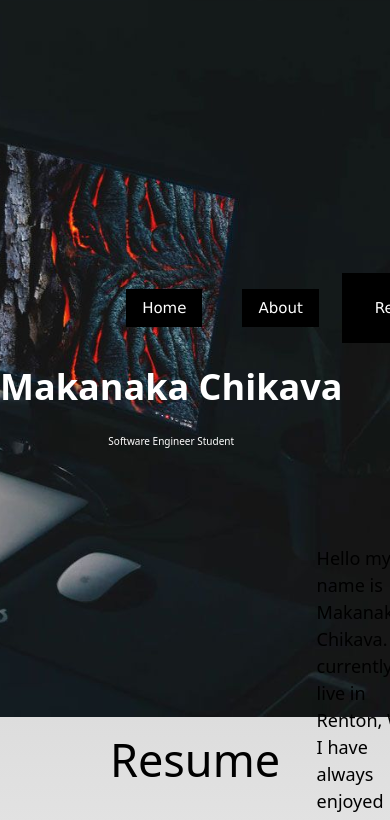
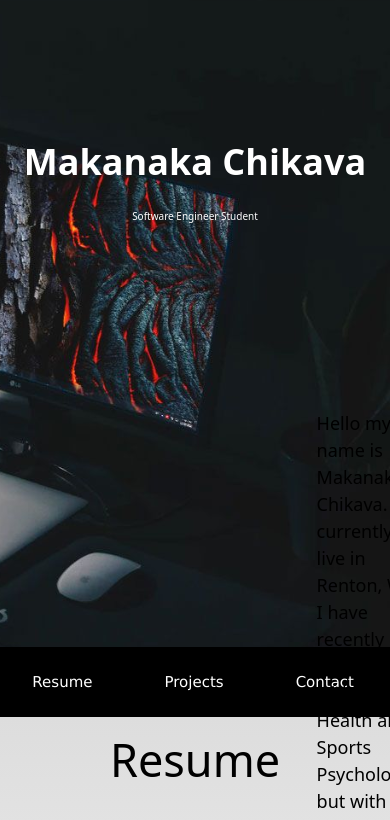
Before and after one commit to MakaChikava/Portfolio, a plain HTML site: page web_app/index.html in a window 390 px wide. Shown: the top 820 px of the page. Drawn offline with nearby package versions, Linux system fonts and the light colour scheme.

Commit message:
final product

```diff
--- a/web_app/index.html
+++ b/web_app/index.html
@@ -56,10 +56,10 @@
         </div>
 
         <div class="aboutme-text">
-            <h4>Hello my name is Makanaka Chikava. I currently live in Renton, WA. I have always enjoyed interacting with computers and technology which has led me to exploring and learning more about the coding space.
+            <h4>Hello my name is Makanaka Chikava. I currently live in Renton, WA. I have recently graduated with a B.A in Health and Sports Psychology but with my passion for interacting with computers and technology I am heading more towards the path of exploring and learning more about the coding space.
             <br>
             <br>
-            I also enjoy playing soccer and traveling. through traveling I have been able to experience many different cultures. Having lived in 5 different countries, I have been able to learn and understand that there are many perspectives in which we can view life.</h4>
+            In my spare time I also enjoy to play soccer and travel. Through traveling I have been able to experience many different cultures. Having lived in 5 different countries, I have been able to learn and understand that there are many perspectives and ways in which we can view and live life.</h4>
         </div>
     </div>
 
--- a/web_app/style.css
+++ b/web_app/style.css
@@ -1,4 +1,4 @@
-@media only screen and (max-width: 600px) {
+@media only screen and (max-width: 900px) {
 
 
 
@@ -18,7 +18,7 @@
         display: flex;
         align-items: end;
         width: 100%;
-        height: 370px;
+        height: 50%;
 
     }
 
@@ -56,7 +56,7 @@
         flex-direction: column;
         justify-content: center;
         align-items: center;
-        margin-top: 179px;
+        height: 50%;
 
     }
 
@@ -129,7 +129,7 @@
         flex-direction: column;
         justify-content: center;
         width: 100%;
-        height: 150vh;
+        height: 70vh;
         }
 
 
@@ -511,7 +511,7 @@
 #nav-container {
     display: flex;
     width: 100%;
-    height: 343px;
+    height: 50%;
     align-items: end;
 }
 
@@ -548,7 +548,7 @@ a:link {
     flex-direction: column;
     justify-content: center;
     align-items: center;
-    margin-top: 350px;
+    height: 50%;
 }
 
 .title-container h1 {
```
